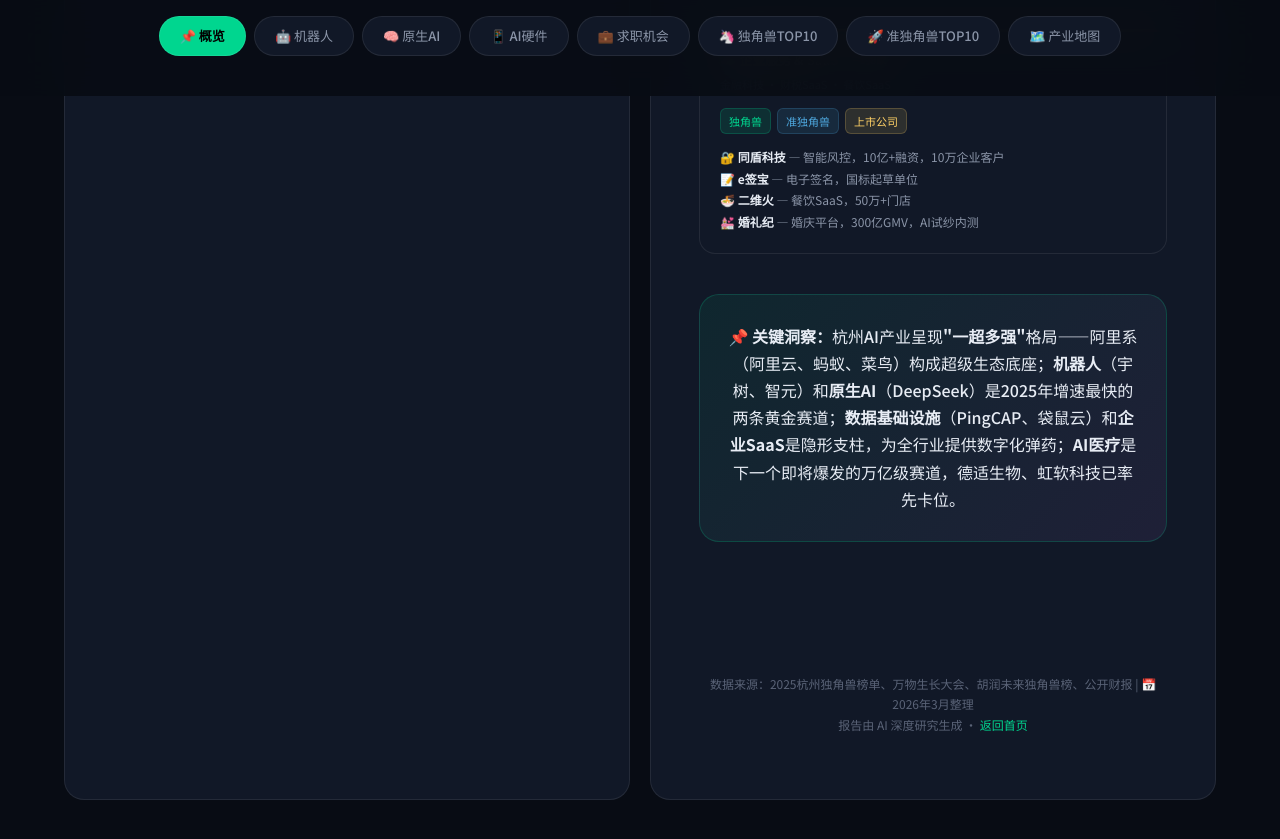
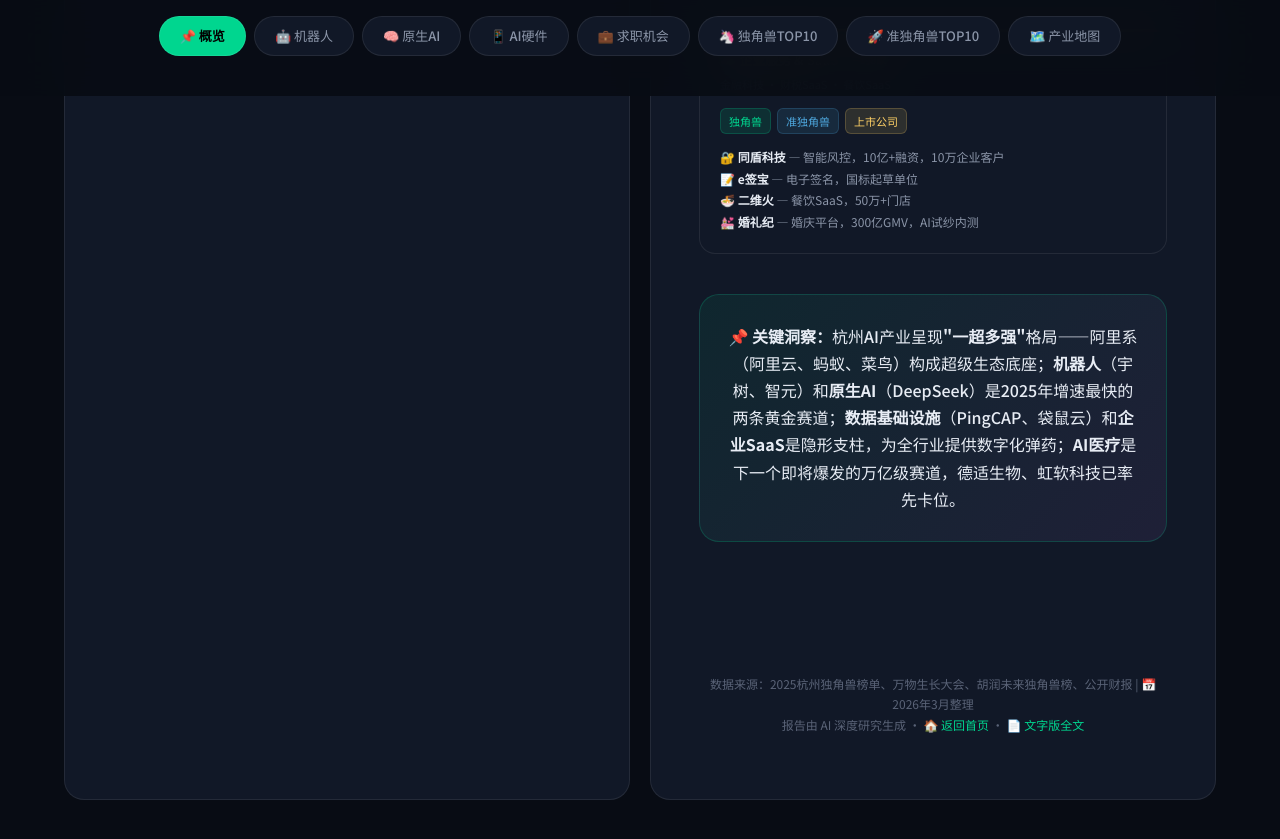
Before and after one commit to ThrallStark/ThrallStark.github.io, a Jekyll site: the page report/杭州AI机器人公司分析.html, which Jekyll copies as it is, in a window 1280 px wide and 900 px high, scrolled down 16695 px. Shown: the top 839 px of the window. Built offline with Jekyll 4.4.1, drawn with Linux system fonts in a browser that asks for light colours.

Commit message:
Add text version link to Hangzhou AI report

```diff
--- a/report/杭州AI机器人公司分析.html
+++ b/report/杭州AI机器人公司分析.html
@@ -1010,7 +1010,7 @@
 <!-- Footer -->
 <div class="footer">
   <p>数据来源：2025杭州独角兽榜单、万物生长大会、胡润未来独角兽榜、公开财报 | 📅 2026年3月整理</p>
-  <p>报告由 AI 深度研究生成 · <a href="https://ThrallStark.github.io/report/" target="_blank">返回首页</a></p>
+  <p>报告由 AI 深度研究生成 · <a href="https://ThrallStark.github.io/report/" target="_blank">🏠 返回首页</a> · <a href="https://ThrallStark.github.io/report/杭州AI机器人公司分析_文字版.md" target="_blank">📄 文字版全文</a></p>
 </div>
 
 </body>
```
